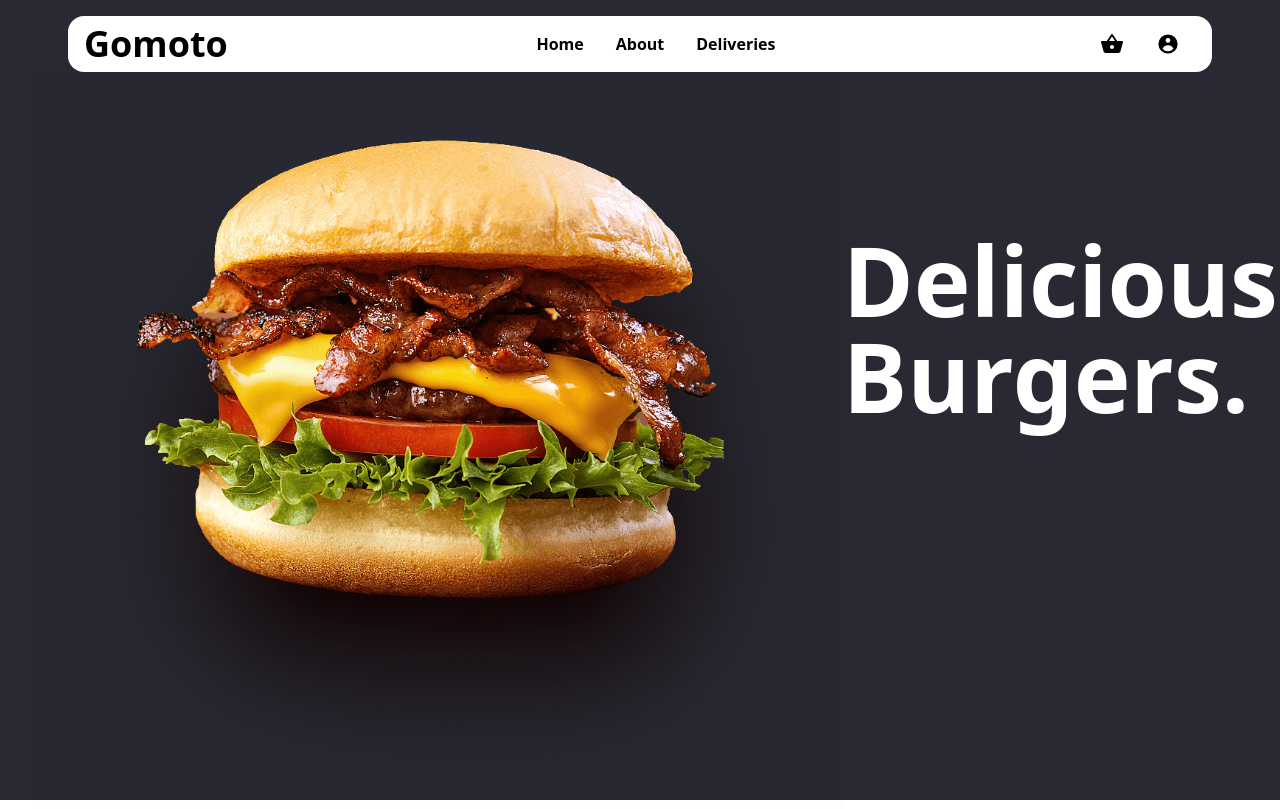
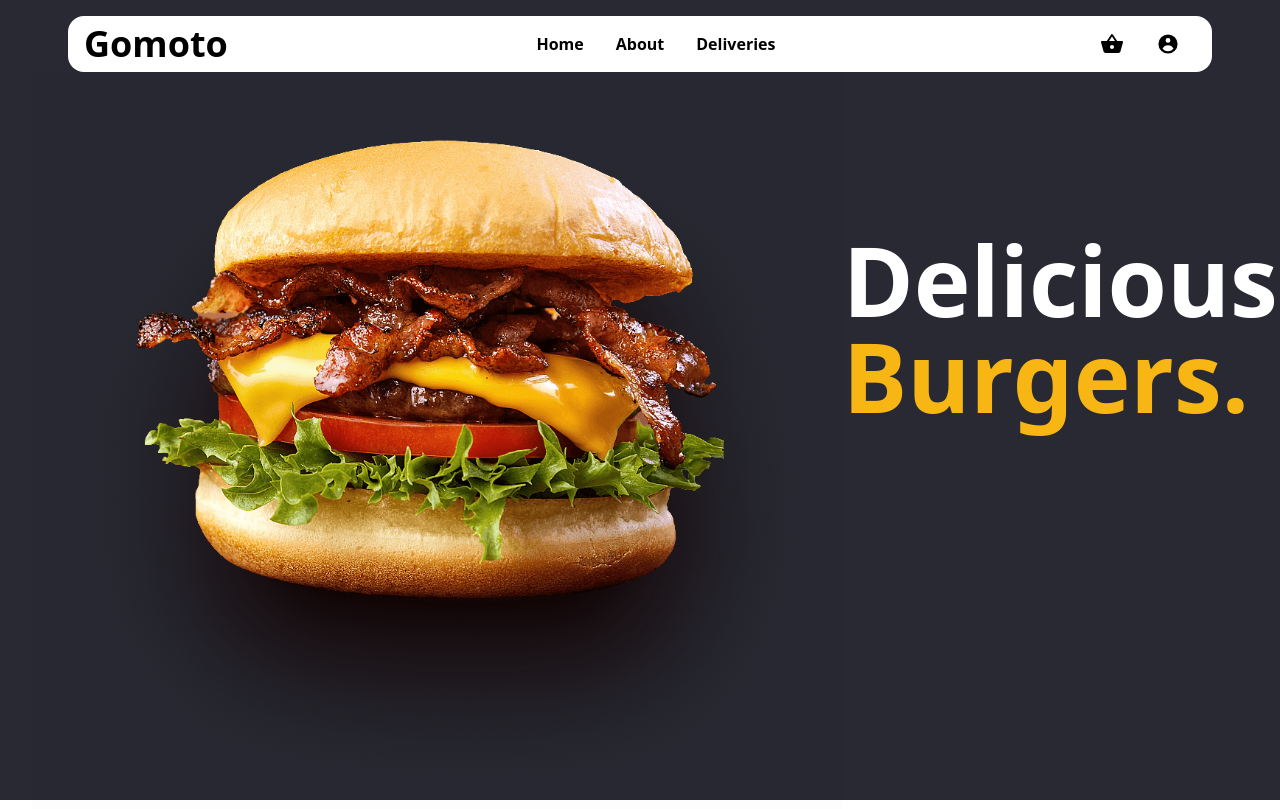
Before and after one commit to Marcos8060/Deliveroo, a React (Create React App) app: page / in a window 1280 px wide. Built offline with nearby package versions, Linux system fonts and the light colour scheme.

Commit message:
made minor changes

```diff
--- a/src/Pages/Home.js
+++ b/src/Pages/Home.js
@@ -8,7 +8,7 @@ const Home = () => {
         <Navigation />
         <div className='px-4 flex'>
             <img className='object-cover w-8/12 sm:w-12/12' src={burger} alt="burger" />
-            <h1 className='text-white text-8xl font-bold my-40'>Delicious Burgers.</h1>
+            <h1 className='text-white text-8xl font-bold my-40'>Delicious <span className='text-yellow'>Burgers.</span></h1>
         </div>
     </div>
   )
--- a/tailwind.config.js
+++ b/tailwind.config.js
@@ -9,6 +9,10 @@ module.exports = {
       padding: '2rem',
     },
     extend: {},
+    colors: {
+      yellow: "#F7B614",
+      white: "#fff",
+    },
   },
   plugins: [],
   screens:{
```
